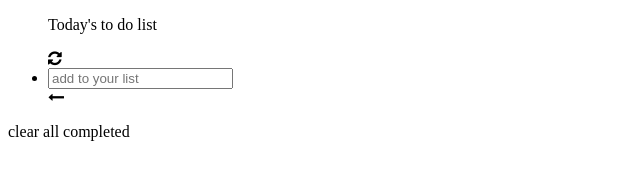
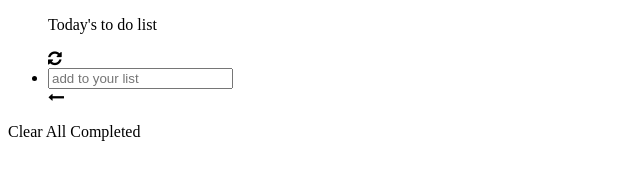
Before and after one commit to CELYNEBIRUNGI/To-do-lists, a website: page scr/index.html in a window 1280 px wide. Shown: the full height of the page, 0-640 px from the left. Drawn offline with Linux system fonts and the light colour scheme.

Commit message:
modify linterfilrs/light house

```diff
--- a/scr/index.html
+++ b/scr/index.html
@@ -21,7 +21,7 @@
                     <i class="fa fa-long-arrow-left" aria-hidden="true"></i>
                 </li>
             </ul>
-            <p class="delete">clear all completed</p>
+            <p class="delete">Clear All Completed</p>
         </section>
     </main>
 </body>
```
